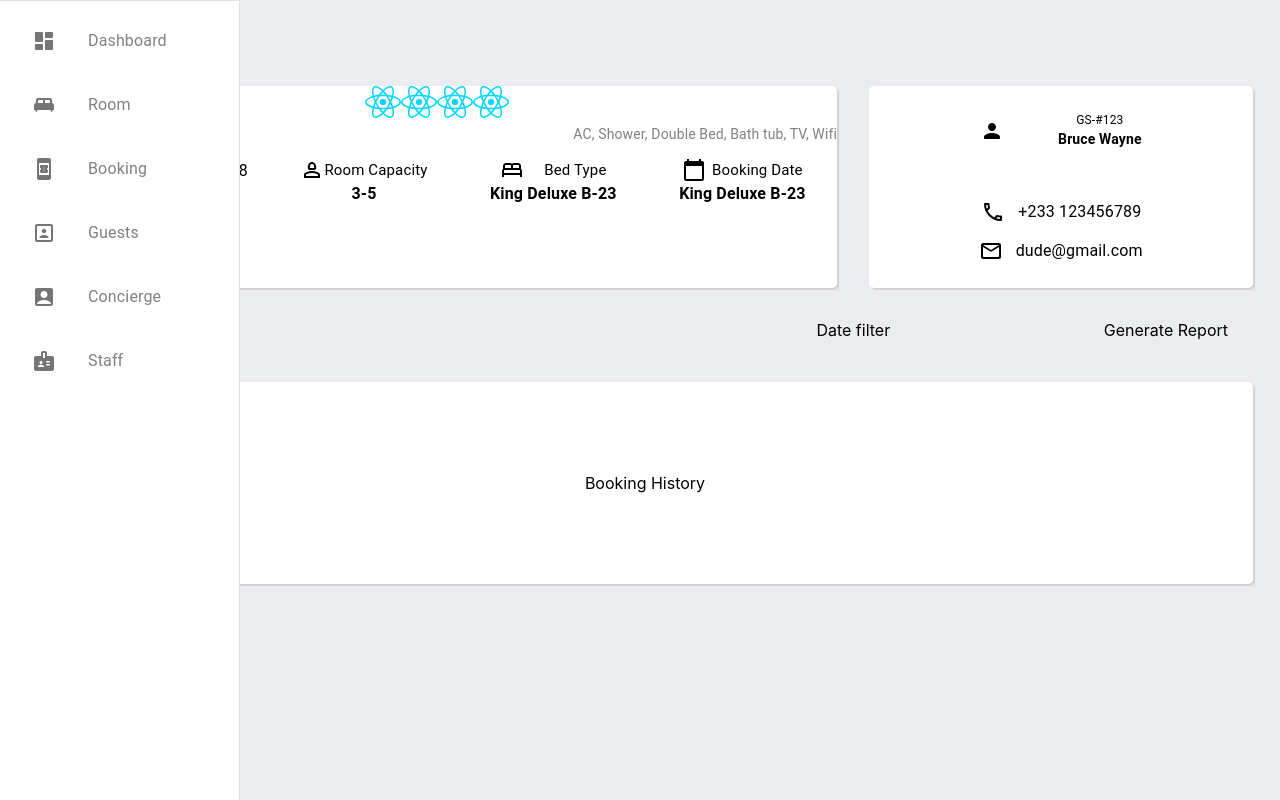
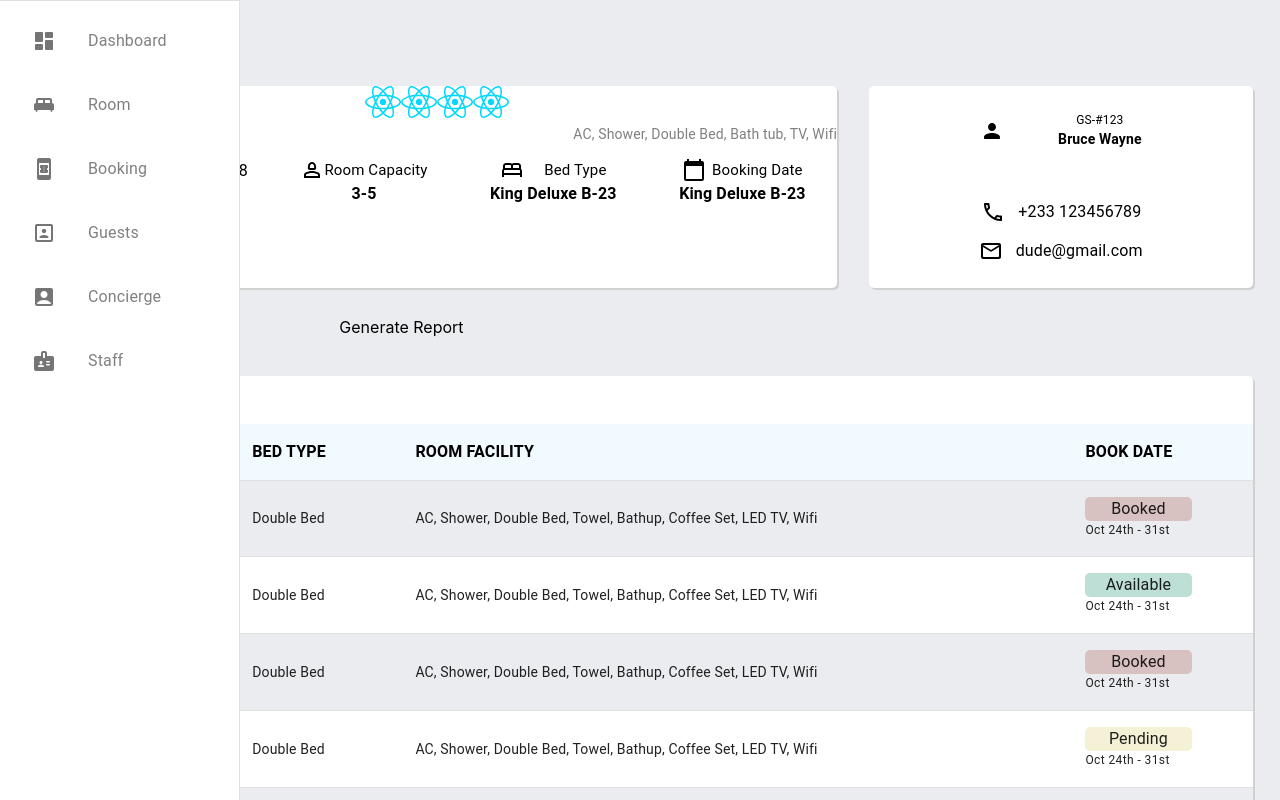
Before and after one commit to Sena543/hotel-mgt-frontend, a React (Vite) app: page /guests/guest_details/1 in a window 1280 px wide. Shown: the top 800 px of the page. Built offline with nearby package versions, Linux system fonts and the light colour scheme.

Commit message:
guest details

```diff
--- a/src/pages/Guest/GuestDetails/GuestDetails.tsx
+++ b/src/pages/Guest/GuestDetails/GuestDetails.tsx
@@ -1,10 +1,14 @@
 import "./guest-details.css";
 import GenericDashCards from "../../../components/Cards/GenericDashCards";
-import { Typography } from "@mui/material";
+import { Table, TableBody, TableCell, TableContainer, TableHead, TableRow, Typography } from "@mui/material";
 import GuestProfile from "./GuestProfile";
 import CurrentBooking from "./CurrentBooking";
+import { StyledTableCell, StyledTableRow } from "../../../components/Table/TableComp";
+import { roomData } from "../../../services/roomList";
 
 function GuestDetails() {
+	const tableHeadList = ["Room Name", "Bed Type", "Room Facility", "Book Date"];
+
 	return (
 		<>
 			<div style={{ display: "flex", flexDirection: "row", marginBottom: "25px" }}>
@@ -24,16 +28,69 @@ function GuestDetails() {
 				</div>
 
 				<div className="booking-history-title grid-col-span-3">
-					<Typography fontWeight="bold" fontSize="20px">
-						Booking History
-					</Typography>
 					<div className="date-report-div">
 						<div>Date filter</div>
 						<div>Generate Report</div>
 					</div>
 				</div>
 				<div className="guest-booking-history-card grid-col-span-3">
-					<GenericDashCards>Booking History</GenericDashCards>
+					<GenericDashCards>
+						<div className="booking-history-div">
+							<Typography fontWeight="bold" fontSize="20px">
+								Booking History
+							</Typography>
+						</div>
+						<TableContainer>
+							<Table>
+								<TableHead>
+									<TableRow>
+										{tableHeadList.map((name) => (
+											<StyledTableCell>{name.toLocaleUpperCase()}</StyledTableCell>
+										))}
+									</TableRow>
+								</TableHead>
+								<TableBody>
+									{roomData.map(
+										({
+											roomName,
+											bedType,
+											facility,
+											status,
+											period,
+										}: {
+											roomName: string;
+											bedType: string;
+											facility: string;
+											status: string;
+											period: string;
+										}) => (
+											<StyledTableRow hover>
+												<TableCell>{roomName}</TableCell>
+												<TableCell>{bedType}</TableCell>
+												<TableCell>{facility}</TableCell>
+												<TableCell>
+													<Typography
+														className={status.toLocaleLowerCase()}
+														style={{
+															display: "grid",
+															placeItems: "center",
+															width: "70%",
+															borderRadius: 5,
+														}}
+													>
+														{status}
+													</Typography>
+													<Typography variant="caption" display="block">
+														{period}
+													</Typography>
+												</TableCell>
+											</StyledTableRow>
+										)
+									)}
+								</TableBody>
+							</Table>
+						</TableContainer>
+					</GenericDashCards>
 				</div>
 			</div>
 		</>
```
